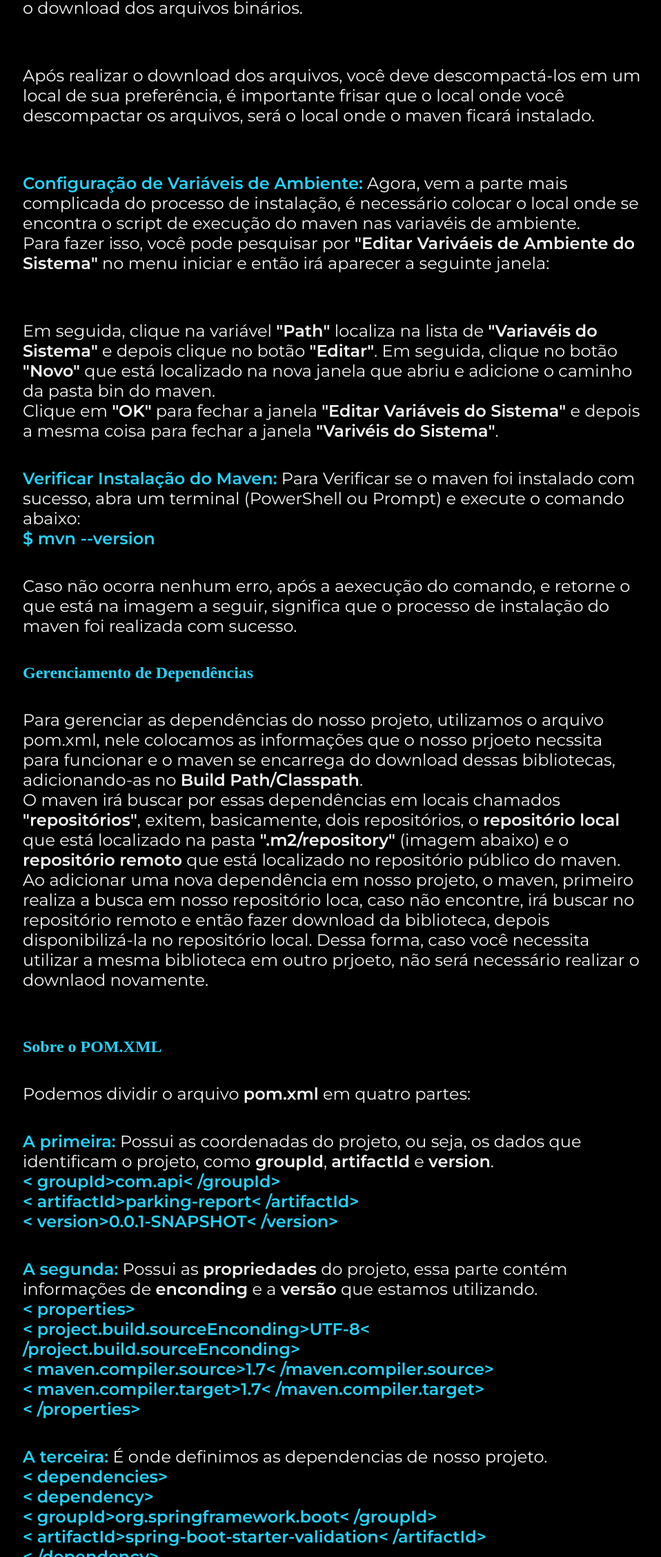
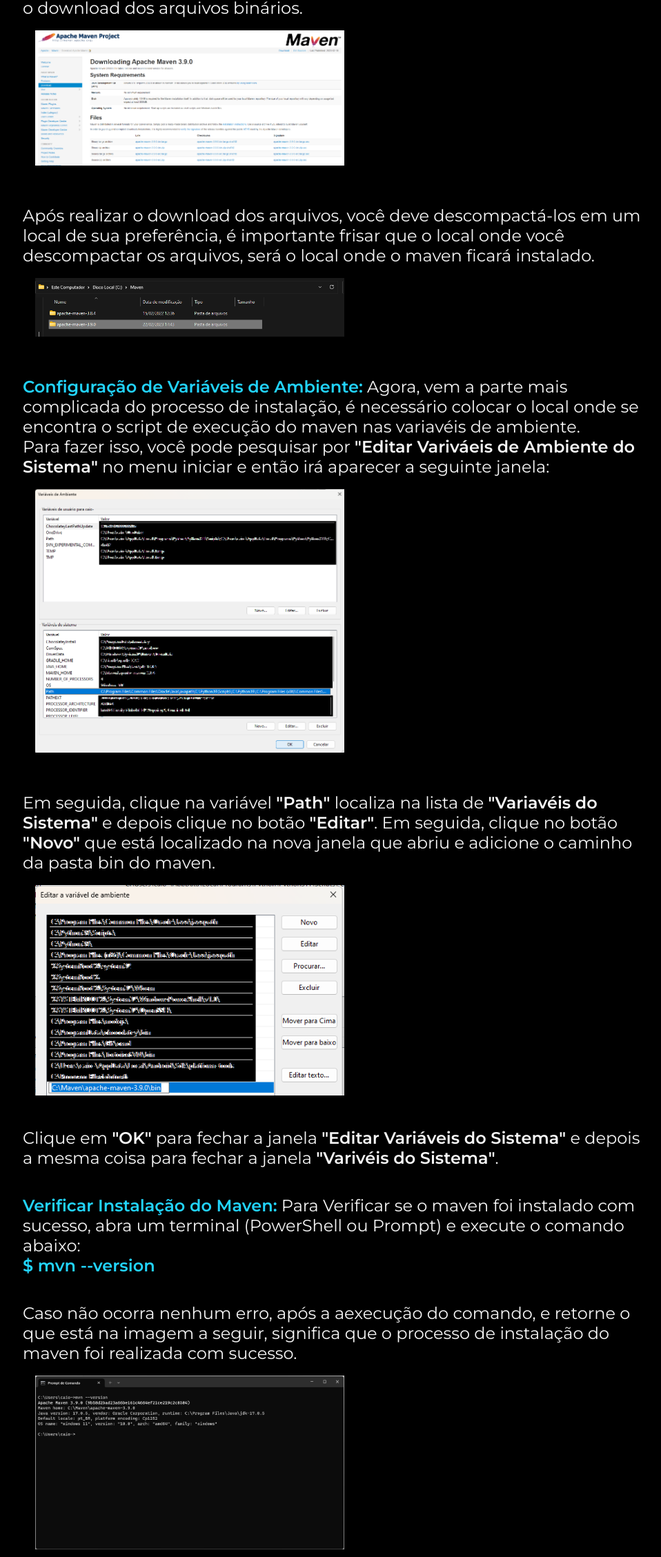
Before and after one commit to kcaio/treinamento-qa, a plain HTML site: page maven.html in a window 1280 px wide. Shown: the part 303-2560 px from the top of the page at 69% size, without its empty margins (159-1117 px from the left). Drawn offline with nearby package versions, Linux system fonts and the light colour scheme.

Commit message:
Adicionando novas imagens referentes a instalação e configuração do maven.

```diff
--- a/maven.html
+++ b/maven.html
@@ -23,14 +23,14 @@
             <h2 class="titulo-destaque">Instalação e Configuração do MAVEN</h2>
             <p class="apresentacao_conteudo_texto">
                 <strong class="titulo-destaque">Instalação dos arquivos binários: </strong>
-                Acesse a página oficial do <a class="apresentacao_conteudo_texto_link" href="https://laven.apache.org/download/cgi">MAVEN</a> e faça o download dos
+                Acesse a página oficial do <a class="apresentacao_conteudo_texto_link" href="https://maven.apache.org/download.cgi">MAVEN</a> e faça o download dos
                 arquivos binários.<br>
-                <img src="" alt="">
+                <img class="apresentacao_imagem" src="assets/apache_maven_project_download.png" alt="Página de Download do Maven">
             </p>
             <p class="apresentacao_conteudo_texto">
                 Após realizar o download dos arquivos, você deve descompactá-los em um local de sua preferência, é importante
                 frisar que o local onde você descompactar os arquivos, será o local onde o maven ficará instalado.<br>
-                <img src="" alt="">
+                <img class="apresentacao_imagem" src="assets/pasta_local_maven.png" alt="Pasta Local de Instalaçao do Maven">
             </p>
             <p class="apresentacao_conteudo_texto">
                 <strong class="titulo-destaque">Configuração de Variáveis de Ambiente:</strong>
@@ -38,13 +38,13 @@
                 script de execução do maven nas variavéis de ambiente.<br>
                 Para fazer isso, você pode pesquisar por <b>"Editar Variváeis de Ambiente do Sistema"</b> no menu iniciar e
                 então irá aparecer a seguinte janela:<br>
-                <img src="" alt="">
+                <img class="apresentacao_imagem" src="assets/variaveis_ambiente.png" alt="Tela de Variavéis de Ambiente">
             </p>
             <p class="apresentacao_conteudo_texto">
                 Em seguida, clique na variável <b>"Path"</b> localiza na lista de <b>"Variavéis do Sistema"</b> e depois clique
                 no botão <b>"Editar"</b>. Em seguida, clique no botão <b>"Novo"</b> que está localizado na nova janela que abriu
-                e adicione o caminho da pasta bin do maven.
-                <img src="" alt=""><br>
+                e adicione o caminho da pasta bin do maven.<br>
+                <img class="apresentacao_imagem" src="assets/nova_variavel_path.png" alt="Adicionando Nova Variáveis Path"><br>
                 Clique em <b>"OK"</b> para fechar a janela <b>"Editar Variáveis do Sistema"</b> e depois a mesma coisa para fechar
                 a janela <b>"Varivéis do Sistema"</b>.
             </p>
@@ -57,7 +57,7 @@
             <p class="apresentacao_conteudo_texto">
                 Caso não ocorra nenhum erro, após a aexecução do comando, e retorne o que está na imagem a seguir, significa que o
                 processo de instalação do maven foi realizada com sucesso.
-                <img src="" alt="">
+                <img class="apresentacao_imagem" src="assets/prompt_maven_versao.png" alt="">
             </p>
             <h2 class="titulo-destaque">Gerenciamento de Dependências</h2>
             <p class="apresentacao_conteudo_texto">
@@ -71,7 +71,7 @@
                 caso não encontre, irá buscar no repositório remoto e então fazer download da biblioteca, depois disponibilizá-la
                 no repositório local. Dessa forma, caso você necessita utilizar a mesma biblioteca em outro prjoeto, não será
                 necessário realizar o downlaod novamente.<br>
-                <img src="" alt="">
+                <img class="apresentacao_imagem" src="assets/m2_repository.png" alt="Pasta .m2 com repositório local">
             </p>
             <h2 class="titulo-destaque">Sobre o POM.XML</h2>
             <p class="apresentacao_conteudo_texto">
--- a/styles/style.css
+++ b/styles/style.css
@@ -111,8 +111,15 @@ body {
     background-color: var(--cor-hover);
 }
 
+.apresentacao_imagem_home {
+    width: 50%;
+}
+
 .apresentacao_imagem {
+    display: flex;
     width: 50%;
+    flex-direction: column;
+    padding: 2%;
 }
 
 .rodape {
```
Also changed, not shown: index.html (+1 -1 lines), assets/apache_maven_project_download.png (added), assets/m2_repository.png (added), assets/nova_variavel_path.png (added), assets/pasta_local_maven.png (added), assets/prompt_maven_versao.png (added), assets/variaveis_ambiente.png (added).
